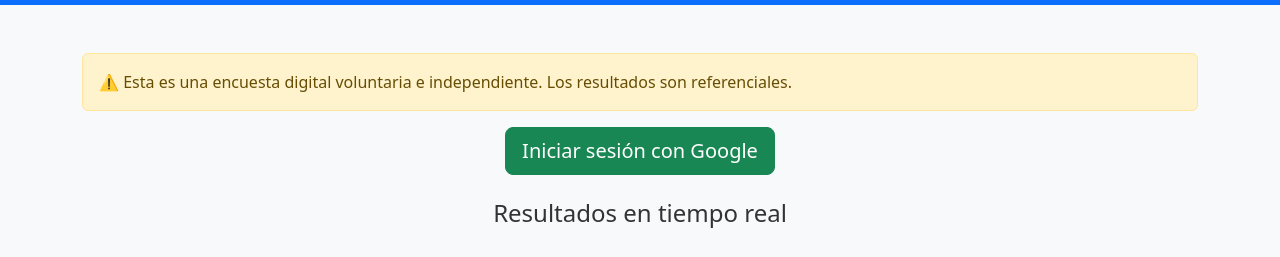
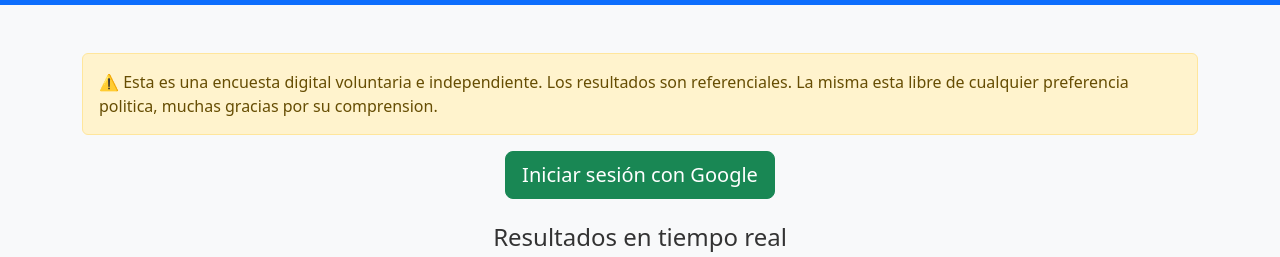
Before and after one commit to blackbirdtxt/Encuesta_Nacional_Per-, a plain HTML site: page index.html in a window 1280 px wide. Shown: the part 51-308 px from the top of the page. Drawn offline with nearby package versions, Linux system fonts and the light colour scheme; no server answers.

Commit message:
Update warning message in index.html
Expanded the warning message to clarify the survey's independence from political preferences.

```diff
--- a/index.html
+++ b/index.html
@@ -26,7 +26,7 @@
 <div class="container my-5">
   <div class="alert alert-warning">
     ⚠️ Esta es una encuesta digital voluntaria e independiente.
-    Los resultados son referenciales.
+    Los resultados son referenciales. La misma esta libre de cualquier preferencia politica, muchas gracias por su comprension.
   </div>
 
   <div class="text-center mb-4">
```
